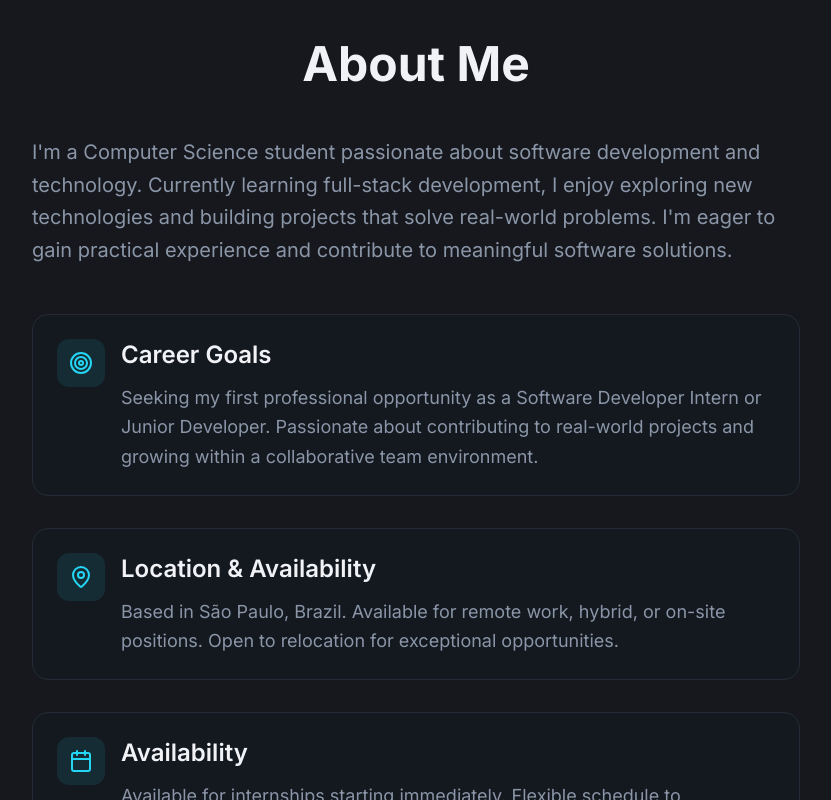
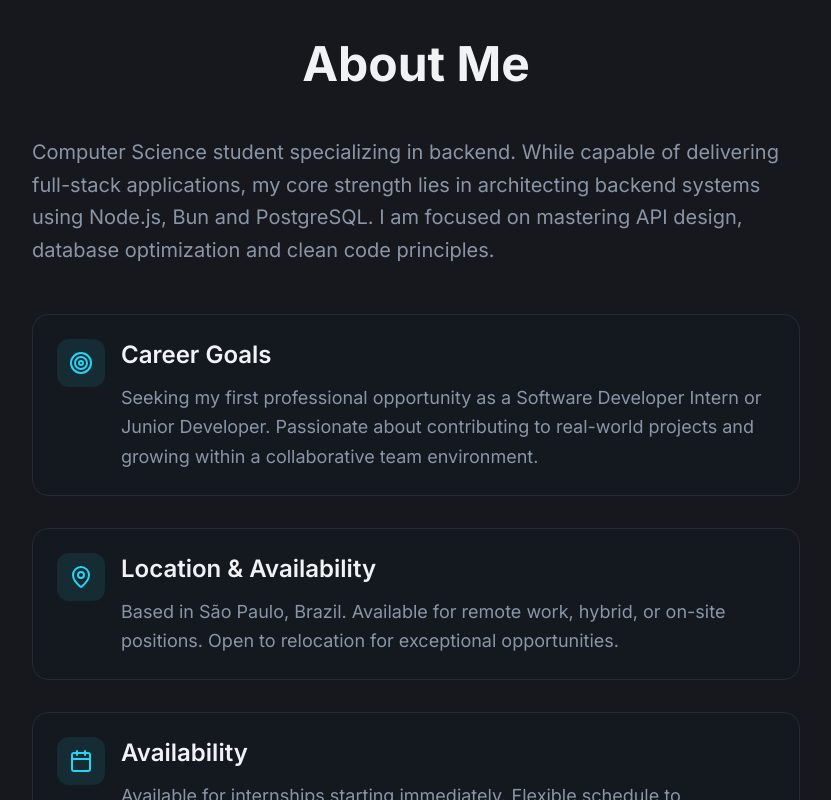
Before and after one commit to guiledo/portfolio-website, a React (Vite) app: page / in a window 1280 px wide. Shown: the part 840-1640 px from the top of the page, without its empty margins (224-1055 px from the left). Built offline with nearby package versions, Linux system fonts and the light colour scheme.

Commit message:
About me changes.

```diff
--- a/src/components/sections/Projects.tsx
+++ b/src/components/sections/Projects.tsx
@@ -18,11 +18,6 @@ const Projects = () => {
               key={index}
               className="bg-card border border-border rounded-2xl overflow-hidden hover:border-primary transition-all duration-300 group hover:shadow-lg hover:shadow-primary/10 flex flex-col"
             >
-              <div className="h-48 bg-secondary/50 flex items-center justify-center">
-                <div className="text-6xl opacity-20 group-hover:opacity-30 transition-opacity">
-                  {'</>'}
-                </div>
-              </div>
               <div className="p-6 flex flex-col flex-grow">
                 <div className="flex-grow">
                   <h3 className="text-2xl font-semibold mb-2">{project.title[language]}</h3>
--- a/src/data/translations.ts
+++ b/src/data/translations.ts
@@ -12,7 +12,7 @@ export const translations = {
     'hero.description': "Back-end focused full-stack developer, driven by the goal of building accessible software that makes a real impact on people's daily lives, prioritizing clean, well-organized code as the foundation for technology that is scalable, secure, and useful to everyone.",
     'hero.resume': 'Resume',
     'about.title': 'About Me',
-    'about.description': 'I\'m a Computer Science student passionate about software development and technology. Currently learning full-stack development, I enjoy exploring new technologies and building projects that solve real-world problems. I\'m eager to gain practical experience and contribute to meaningful software solutions.',
+    'about.description': 'Computer Science student specializing in backend. While capable of delivering full-stack applications, my core strength lies in architecting backend systems using Node.js, Bun and PostgreSQL. I am focused on mastering API design, database optimization and clean code principles.',
     'about.frontend.label': 'Frontend',
     'backend.label': 'Backend',
     'skills.tools.label': 'Tools',
@@ -52,7 +52,7 @@ export const translations = {
     'hero.description': 'Desenvolvedor full-stack com foco em back-end, impulsionado pelo objetivo de construir software acessível que cause um impacto real na vida diária das pessoas, priorizando código limpo e bem organizado como a base para tecnologia que seja escalável, segura e útil para todos.',
     'hero.resume': 'Currículo',
     'about.title': 'Sobre Mim',
-    'about.description': 'Sou um estudante de Ciência da Computação apaixonado por desenvolvimento de software e tecnologia. Atualmente aprendendo desenvolvimento full-stack, gosto de explorar novas tecnologias e construir projetos que resolvem problemas do mundo real. Estou ansioso para ganhar experiência prática e contribuir para soluções de software significativas.',
+    'about.description': 'Estudante de Ciência da Computação especializando-me em backend. Embora capaz de entregar aplicações full-stack, meu ponto forte está na arquitetura de sistemas backend utilizando Node.js, Bun e PostgreSQL. Estou focado em dominar design de APIs, otimização de banco de dados e princípios de clean code.',
     'about.frontend.label': 'Frontend',
     'backend.label': 'Backend',
     'skills.tools.label': 'Ferramentas',
```
